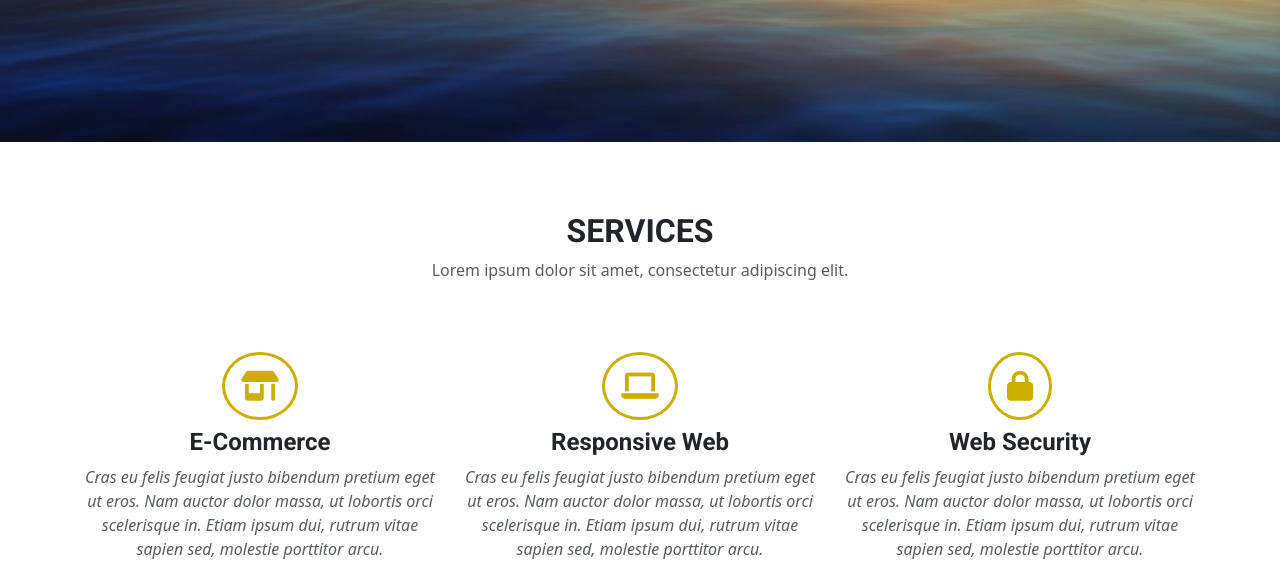
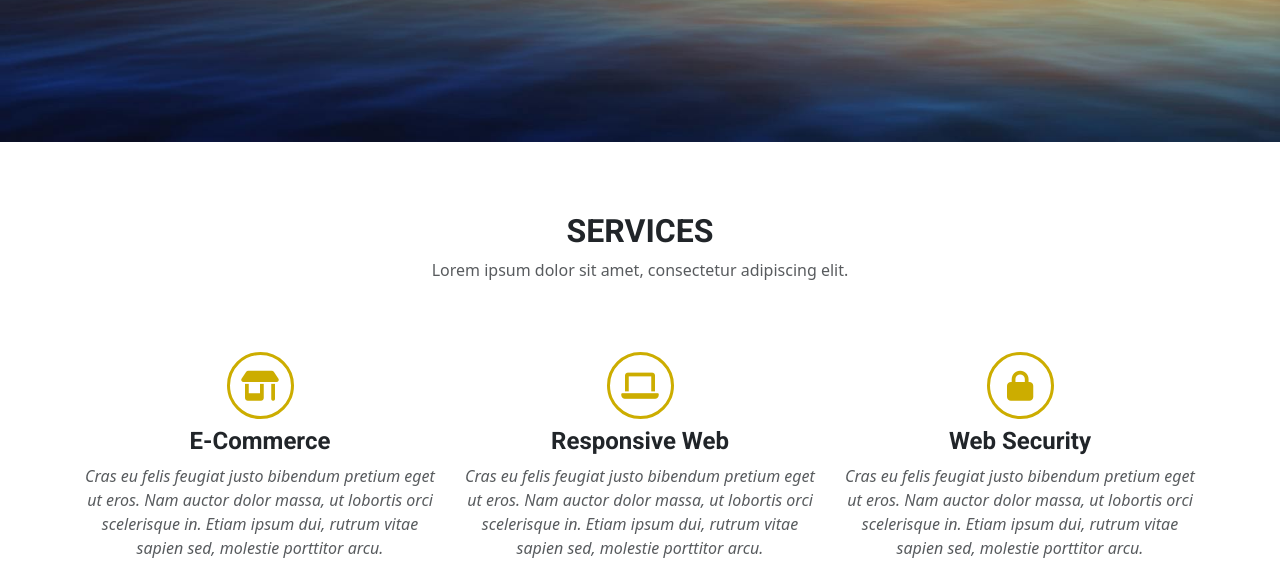
Before and after one commit to plecicki/photo-studio, a website: page index.html in a window 1280 px wide. Shown: the part 618-1195 px from the top of the page. Drawn offline with nearby package versions, Linux system fonts and the light colour scheme; a web font is replaced by a local one.

Commit message:
Fix circles in services section

```diff
--- a/index.html
+++ b/index.html
@@ -53,17 +53,23 @@
                 <h2 class="services-header">SERVICES</h2>
                 <p class="services-main-paragraph opacity-75">Lorem ipsum dolor sit amet, consectetur adipiscing elit.</p>
                 <div class="col-sm-4">
-                    <i class="fa-solid fa-shop services-icon p-3 mb-2"></i>
+                    <div class="services-icon p-2 mb-2">
+                        <i class="fa-solid fa-shop "></i>
+                    </div>
                     <h4 class="services-header">E-Commerce</h4>
                     <p class="services-paragraph opacity-75">Cras eu felis feugiat justo bibendum pretium eget ut eros. Nam auctor dolor massa, ut lobortis orci scelerisque in. Etiam ipsum dui, rutrum vitae sapien sed, molestie porttitor arcu.</p>
                 </div>
                 <div class="col-sm-4">
-                    <i class="fa-solid fa-laptop services-icon p-3 mb-2"></i>
+                    <div class="services-icon p-2 mb-2">
+                        <i class="fa-solid fa-laptop"></i>
+                    </div>
                     <h4 class="services-header">Responsive Web</h4>
                     <p class="services-paragraph opacity-75">Cras eu felis feugiat justo bibendum pretium eget ut eros. Nam auctor dolor massa, ut lobortis orci scelerisque in. Etiam ipsum dui, rutrum vitae sapien sed, molestie porttitor arcu.</p>
                 </div>
                 <div class="col-sm-4">
-                    <i class="fa-solid fa-lock services-icon p-3 mb-2"></i>
+                    <div class="services-icon p-2 mb-2">
+                        <i class="fa-solid fa-lock"></i>
+                    </div>
                     <h4 class="services-header">Web Security</h4>
                     <p class="services-paragraph opacity-75">Cras eu felis feugiat justo bibendum pretium eget ut eros. Nam auctor dolor massa, ut lobortis orci scelerisque in. Etiam ipsum dui, rutrum vitae sapien sed, molestie porttitor arcu.</p>
                 </div>
--- a/sass/style.scss
+++ b/sass/style.scss
@@ -66,4 +66,7 @@ $services-icons-color: rgb(204, 173, 0);
     color: $services-icons-color;
     border: solid 3px;
     border-radius: 50%;
+    width: 67px;
+    margin-left: auto;
+    margin-right: auto;
 }
```
Also changed, not shown: css/style.css, 1 other file.
